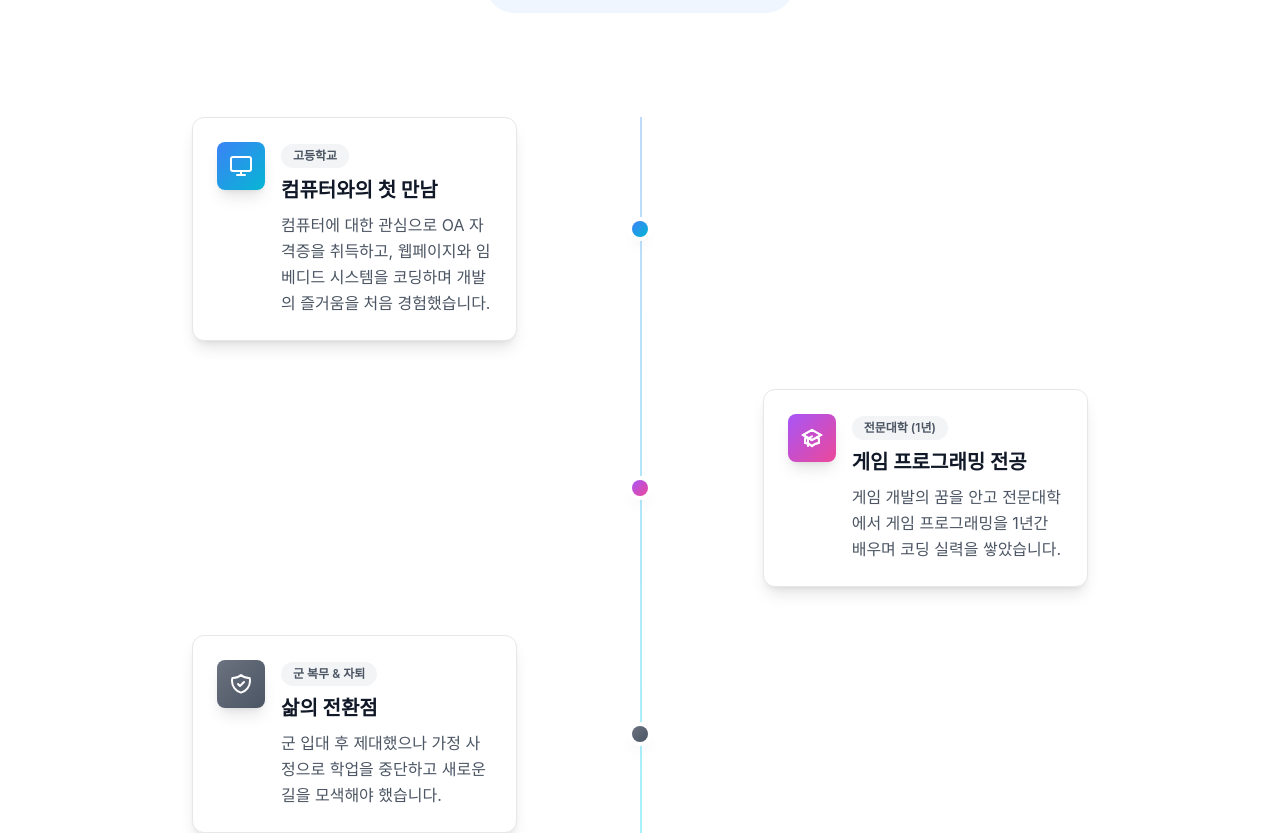
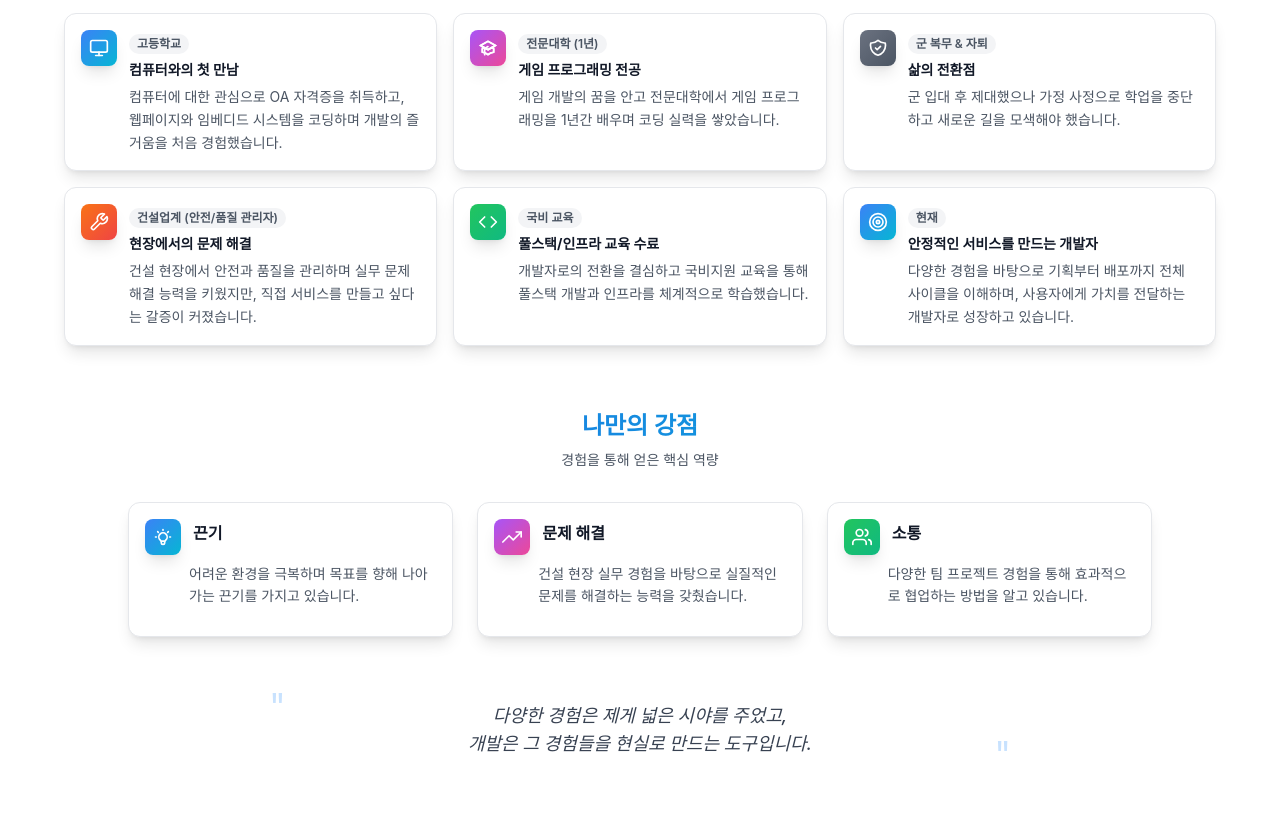
Before and after one commit to parkote9212/parkote9212.github.io, a React (Vite) app: page / in a window 1280 px wide. Shown: the part 1111-1944 px from the top of the page. Built offline with nearby package versions, Linux system fonts and the light colour scheme.

Commit message:
feat : 가독성을 위해서 about 짧게 수정
feat : about.tst 세로배치에서 가로배치로 변경
fix : eslint 오류 타입안정성 오류 해결

```diff
--- a/src/components/About.tsx
+++ b/src/components/About.tsx
@@ -90,18 +90,18 @@ const About = () => {
     visible: {
       opacity: 1,
       transition: {
-        staggerChildren: 0.2,
+        staggerChildren: 0.15,
       },
     },
   };
 
   const itemVariants = {
-    hidden: { opacity: 0, x: -50 },
+    hidden: { opacity: 0, y: 20 },
     visible: {
       opacity: 1,
-      x: 0,
+      y: 0,
       transition: {
-        duration: 0.6,
+        duration: 0.5,
       },
     },
   } as const;
@@ -118,7 +118,7 @@ const About = () => {
   } as const;
 
   return (
-    <section id="about" className="section bg-white dark:bg-secondary-900">
+    <section id="about" className="section bg-white dark:bg-secondary-900 py-16">
       <div className="section-container">
         {/* Section Title */}
         <motion.div
@@ -126,10 +126,10 @@ const About = () => {
           whileInView={{ opacity: 1, y: 0 }}
           viewport={{ once: true }}
           transition={{ duration: 0.6 }}
-          className="text-center mb-16"
+          className="text-center mb-12"
         >
           <h2 className="section-title">About Me</h2>
-          <p className="text-xl text-secondary-600 dark:text-secondary-300 max-w-2xl mx-auto">
+          <p className="text-lg text-secondary-600 dark:text-secondary-300 max-w-2xl mx-auto">
             다양한 경험을 통해 성장한 개발자의 이야기
           </p>
         </motion.div>
@@ -139,97 +139,170 @@ const About = () => {
           initial={{ opacity: 0, y: 20 }}
           whileInView={{ opacity: 1, y: 0 }}
           viewport={{ once: true }}
-          transition={{ duration: 0.6, delay: 0.2 }}
-          className="mb-20 text-center"
+          transition={{ duration: 0.6 }}
+          className="mb-10 text-center"
         >
-          <div className="inline-flex items-center gap-3 px-6 py-3 bg-primary-50 dark:bg-primary-900/20 rounded-full mb-6">
-            <FiHeart className="text-primary-600 dark:text-primary-400 w-6 h-6" />
-            <h3 className="text-2xl font-bold text-primary-700 dark:text-primary-300">
+          <div className="inline-flex items-center gap-3 px-5 py-2.5 bg-primary-50 dark:bg-primary-900/20 rounded-full">
+            <FiHeart className="text-primary-600 dark:text-primary-400 w-5 h-5" />
+            <h3 className="text-xl font-bold text-primary-700 dark:text-primary-300">
               왜 개발자가 되었는가?
             </h3>
           </div>
         </motion.div>
 
-        {/* Timeline */}
-        <div ref={ref} className="relative max-w-4xl mx-auto mb-24">
-          {/* Vertical Line */}
-          <div className="absolute left-8 md:left-1/2 top-0 bottom-0 w-0.5 bg-gradient-to-b from-primary-200 via-accent-200 to-primary-200 dark:from-primary-800 dark:via-accent-800 dark:to-primary-800" />
+        {/* 타임라인 */}
+        <div ref={ref} className="relative mb-16">
+          {/* SVG 연결선 - 지그재그 */}
+          <svg className="absolute inset-0 w-full h-full pointer-events-none hidden md:block" style={{ zIndex: 0 }}>
+            <defs>
+              <marker id="arrowhead" markerWidth="10" markerHeight="10" refX="9" refY="3" orient="auto">
+                <polygon points="0 0, 10 3, 0 6" fill="rgb(59, 130, 246)" opacity="0.6" />
+              </marker>
+              <linearGradient id="lineGradient" x1="0%" y1="0%" x2="100%" y2="0%">
+                <stop offset="0%" stopColor="rgb(59, 130, 246)" stopOpacity="0.4" />
+                <stop offset="50%" stopColor="rgb(168, 85, 247)" stopOpacity="0.4" />
+                <stop offset="100%" stopColor="rgb(59, 130, 246)" stopOpacity="0.4" />
+              </linearGradient>
+            </defs>
 
+            {/* 첫 번째 행: 1→2→3 */}
+            <motion.path
+              initial={{ pathLength: 0, opacity: 0 }}
+              animate={isInView ? { pathLength: 1, opacity: 1 } : { pathLength: 0, opacity: 0 }}
+              transition={{ duration: 0.6, delay: 0.2 }}
+              d="M 8% 60 L 50% 60 L 92% 60"
+              stroke="url(#lineGradient)"
+              strokeWidth="2"
+              fill="none"
+              markerEnd="url(#arrowhead)"
+            />
+
+            {/* 3↓4 (세로 연결) */}
+            <motion.path
+              initial={{ pathLength: 0, opacity: 0 }}
+              animate={isInView ? { pathLength: 1, opacity: 1 } : { pathLength: 0, opacity: 0 }}
+              transition={{ duration: 0.6, delay: 0.5 }}
+              d="M 92% 120 Q 92% 180, 92% 180"
+              stroke="url(#lineGradient)"
+              strokeWidth="2"
+              fill="none"
+              markerEnd="url(#arrowhead)"
+            />
+
+            {/* 두 번째 행: 4←5←6 */}
+            <motion.path
+              initial={{ pathLength: 0, opacity: 0 }}
+              animate={isInView ? { pathLength: 1, opacity: 1 } : { pathLength: 0, opacity: 0 }}
+              transition={{ duration: 0.6, delay: 0.8 }}
+              d="M 92% 180 L 50% 180 L 8% 180"
+              stroke="url(#lineGradient)"
+              strokeWidth="2"
+              fill="none"
+              markerEnd="url(#arrowhead)"
+            />
+          </svg>
+
+          {/* 타임라인 그리드 */}
           <motion.div
             variants={containerVariants}
             initial="hidden"
             animate={isInView ? 'visible' : 'hidden'}
-            className="space-y-12"
+            className="relative"
+            style={{ zIndex: 1 }}
           >
-            {timeline.map((item, index) => {
+            {/* 첫 번째 행: 왼쪽→오른쪽 */}
+            <div className="grid grid-cols-1 md:grid-cols-3 gap-4 mb-4">
+              {timeline.slice(0, 3).map((item, index) => {
                 const Icon = item.icon;
-              const isEven = index % 2 === 0;
-
                 return (
                   <motion.div
                     key={index}
                     variants={itemVariants}
-                  className={`relative flex items-center ${isEven ? 'md:flex-row' : 'md:flex-row-reverse'
-                    } flex-row`}
+                    className="order-1"
                   >
-                  {/* Content Card */}
-                  <div className={`w-full md:w-5/12 ${isEven ? 'md:pr-12' : 'md:pl-12'} pl-20 md:pl-0`}>
                     <motion.div
-                      whileHover={{ scale: 1.02, y: -5 }}
-                      className="card p-6 group cursor-pointer"
+                      whileHover={{ scale: 1.05 }}
+                      className="card p-4 group cursor-pointer h-full"
                     >
-                      <div className="flex items-start gap-4">
-                        <div className={`p-3 rounded-lg bg-gradient-to-br ${item.color} text-white shadow-lg group-hover:shadow-xl transition-shadow`}>
-                          <Icon className="w-6 h-6" />
+                      <div className="flex items-start gap-3">
+                        <div className={`p-2 rounded-lg bg-gradient-to-br ${item.color} text-white shadow-lg group-hover:shadow-xl transition-shadow flex-shrink-0`}>
+                          <Icon className="w-5 h-5" />
                         </div>
-                        <div className="flex-1">
-                          <span className="inline-block px-3 py-1 bg-secondary-100 dark:bg-secondary-700 text-secondary-600 dark:text-secondary-300 rounded-full text-xs font-semibold mb-2">
+                        <div className="flex-1 min-w-0">
+                          <span className="inline-block px-2 py-0.5 bg-secondary-100 dark:bg-secondary-700 text-secondary-600 dark:text-secondary-300 rounded-full text-xs font-semibold mb-1.5">
                             {item.period}
                           </span>
-                          <h3 className="text-xl font-bold text-secondary-900 dark:text-white mb-2">
+                          <h3 className="text-sm font-bold text-secondary-900 dark:text-white mb-1.5">
                             {item.title}
                           </h3>
-                          <p className="text-secondary-600 dark:text-secondary-300 leading-relaxed">
+                          <p className="text-sm text-secondary-600 dark:text-secondary-300 leading-relaxed">
                             {item.description}
                           </p>
                         </div>
                       </div>
                     </motion.div>
-                  </div>
-
-                  {/* Timeline Dot */}
-                  <div className="absolute left-8 md:left-1/2 transform md:-translate-x-1/2">
-                    <motion.div
-                      initial={{ scale: 0 }}
-                      animate={isInView ? { scale: 1 } : { scale: 0 }}
-                      transition={{ delay: index * 0.2, duration: 0.4 }}
-                      className={`w-4 h-4 rounded-full bg-gradient-to-br ${item.color} shadow-lg ring-4 ring-white dark:ring-secondary-900`}
-                    />
-                  </div>
-
-                  {/* Spacer for alternating layout */}
-                  <div className="hidden md:block md:w-5/12" />
                   </motion.div>
                 );
               })}
+            </div>
+
+            {/* 두 번째 행: 오른쪽→왼쪽 (역순) */}
+            <div className="grid grid-cols-1 md:grid-cols-3 gap-4">
+              {[timeline[5], timeline[4], timeline[3]].map((item, index) => {
+                const Icon = item.icon;
+                const originalIndex = 5 - index; // 원래 인덱스
+                // Grid에서 역순 배치: 첫 번째 아이템을 3번째 위치로, 두 번째를 2번째로, 세 번째를 1번째로
+                const gridOrder = index === 0 ? 3 : index === 1 ? 2 : 1;
+                return (
+                  <motion.div
+                    key={originalIndex}
+                    variants={itemVariants}
+                    style={{ order: gridOrder }}
+                  >
+                    <motion.div
+                      whileHover={{ scale: 1.05 }}
+                      className="card p-4 group cursor-pointer h-full"
+                    >
+                      <div className="flex items-start gap-3">
+                        <div className={`p-2 rounded-lg bg-gradient-to-br ${item.color} text-white shadow-lg group-hover:shadow-xl transition-shadow flex-shrink-0`}>
+                          <Icon className="w-5 h-5" />
+                        </div>
+                        <div className="flex-1 min-w-0">
+                          <span className="inline-block px-2 py-0.5 bg-secondary-100 dark:bg-secondary-700 text-secondary-600 dark:text-secondary-300 rounded-full text-xs font-semibold mb-1.5">
+                            {item.period}
+                          </span>
+                          <h3 className="text-sm font-bold text-secondary-900 dark:text-white mb-1.5">
+                            {item.title}
+                          </h3>
+                          <p className="text-sm text-secondary-600 dark:text-secondary-300 leading-relaxed">
+                            {item.description}
+                          </p>
+                        </div>
+                      </div>
+                    </motion.div>
+                  </motion.div>
+                );
+              })}
+            </div>
           </motion.div>
         </div>
 
-        {/* Strengths Section */}
+        {/* 나만의 강점 섹션 */}
         <motion.div
           initial={{ opacity: 0, y: 20 }}
           whileInView={{ opacity: 1, y: 0 }}
           viewport={{ once: true }}
           transition={{ duration: 0.6 }}
-          className="mb-12 text-center"
+          className="mb-10"
         >
-          <h3 className="text-3xl font-bold gradient-text mb-4">
+          <div className="text-center mb-8">
+            <h3 className="text-2xl font-bold gradient-text mb-2">
               나만의 강점
             </h3>
-          <p className="text-lg text-secondary-600 dark:text-secondary-300">
+            <p className="text-sm text-secondary-600 dark:text-secondary-300">
               경험을 통해 얻은 핵심 역량
             </p>
-        </motion.div>
+          </div>
 
           {/* Strengths Cards */}
           <motion.div
@@ -237,7 +310,7 @@ const About = () => {
             initial="hidden"
             whileInView="visible"
             viewport={{ once: true }}
-          className="grid grid-cols-1 md:grid-cols-3 gap-8 max-w-5xl mx-auto"
+            className="grid md:grid-cols-3 gap-6 max-w-5xl mx-auto"
           >
             {strengths.map((strength, index) => {
               const Icon = strength.icon;
@@ -245,33 +318,27 @@ const About = () => {
                 <motion.div
                   key={index}
                   variants={cardVariants}
-                whileHover={{ y: -10, scale: 1.02 }}
-                className="card p-8 text-center group cursor-pointer"
+                  whileHover={{ scale: 1.02 }}
+                  className="card p-4 group cursor-pointer"
                 >
-                {/* Icon with Gradient Background */}
-                <div className="mb-6 flex justify-center">
-                  <div className={`p-4 rounded-2xl bg-gradient-to-br ${strength.gradient} text-white shadow-lg group-hover:shadow-2xl transition-all duration-300 group-hover:scale-110`}>
-                    <Icon className="w-8 h-8" />
+                  <div className="flex items-start gap-3 mb-2">
+                    <div className={`p-2 rounded-lg bg-gradient-to-br ${strength.gradient} text-white shadow-lg group-hover:shadow-xl transition-all duration-300`}>
+                      <Icon className="w-5 h-5" />
                     </div>
-                </div>
-
-                {/* Title */}
-                <h4 className="text-2xl font-bold text-secondary-900 dark:text-white mb-4">
+                    <h4 className="text-base font-bold text-secondary-900 dark:text-white pt-0.5">
                       {strength.title}
                     </h4>
-
-                {/* Description */}
-                <p className="text-secondary-600 dark:text-secondary-300 leading-relaxed">
+                  </div>
+                  <p className="text-sm text-secondary-600 dark:text-secondary-300 leading-relaxed pl-11">
                     {strength.description}
                   </p>
-
-                {/* Bottom Accent Line */}
                   <motion.div
-                  className={`mt-6 h-1 w-0 group-hover:w-full mx-auto rounded-full bg-gradient-to-r ${strength.gradient} transition-all duration-500`}
+                    className={`mt-2 h-1 w-0 group-hover:w-full rounded-full bg-gradient-to-r ${strength.gradient} transition-all duration-500`}
                   />
                 </motion.div>
               );
             })}
+          </motion.div>
         </motion.div>
 
         {/* Closing Quote */}
@@ -279,16 +346,16 @@ const About = () => {
           initial={{ opacity: 0, y: 20 }}
           whileInView={{ opacity: 1, y: 0 }}
           viewport={{ once: true }}
-          transition={{ duration: 0.6, delay: 0.2 }}
-          className="mt-20 text-center max-w-3xl mx-auto"
+          transition={{ duration: 0.6 }}
+          className="text-center max-w-3xl mx-auto"
         >
-          <div className="relative p-8 glass rounded-2xl">
-            <div className="absolute top-4 left-4 text-6xl text-primary-300 dark:text-primary-700 opacity-50">"</div>
-            <p className="text-xl md:text-2xl font-medium text-secondary-700 dark:text-secondary-200 italic leading-relaxed relative z-10">
+          <div className="relative p-6 glass rounded-xl">
+            <div className="absolute top-2 left-3 text-4xl text-primary-300 dark:text-primary-700 opacity-50">"</div>
+            <p className="text-base md:text-lg font-medium text-secondary-700 dark:text-secondary-200 italic leading-relaxed relative z-10 px-4">
               다양한 경험은 제게 넓은 시야를 주었고,<br />
               개발은 그 경험들을 현실로 만드는 도구입니다.
             </p>
-            <div className="absolute bottom-4 right-4 text-6xl text-primary-300 dark:text-primary-700 opacity-50">"</div>
+            <div className="absolute bottom-2 right-3 text-4xl text-primary-300 dark:text-primary-700 opacity-50">"</div>
           </div>
         </motion.div>
       </div>
--- a/src/components/Contact.tsx
+++ b/src/components/Contact.tsx
@@ -41,7 +41,7 @@ const Contact = () => {
         setStatus('error');
         setTimeout(() => setStatus('idle'), 5000);
       }
-    } catch (error) {
+    } catch {
       setStatus('error');
       setTimeout(() => setStatus('idle'), 5000);
     }
@@ -103,7 +103,7 @@ const Contact = () => {
               className="space-y-8"
             >
               {/* Introduction */}
-              <motion.div variants={itemVariants as any}>
+              <motion.div variants={itemVariants}>
                 <h3 className="text-2xl font-bold text-secondary-900 dark:text-white mb-4">
                   함께 일하고 싶으신가요?
                 </h3>
--- a/src/components/common/ScrollReveal.tsx
+++ b/src/components/common/ScrollReveal.tsx
@@ -1,10 +1,10 @@
-import { motion, useInView } from 'framer-motion';
+import { motion, useInView, type Variants } from 'framer-motion';
 import { useRef } from 'react';
 import type { ReactNode } from 'react';
 
 interface ScrollRevealProps {
   children: ReactNode;
-  variants?: any;
+  variants?: Variants;
   delay?: number;
   className?: string;
 }
--- a/src/context/ThemeContext.tsx
+++ b/src/context/ThemeContext.tsx
@@ -1,3 +1,4 @@
+/* eslint-disable react-refresh/only-export-components */
 import type { ReactNode } from 'react';
 import { createContext, useContext, useEffect, useState } from 'react';
 
```
Lines whose indentation alone changed are shown as unchanged.
